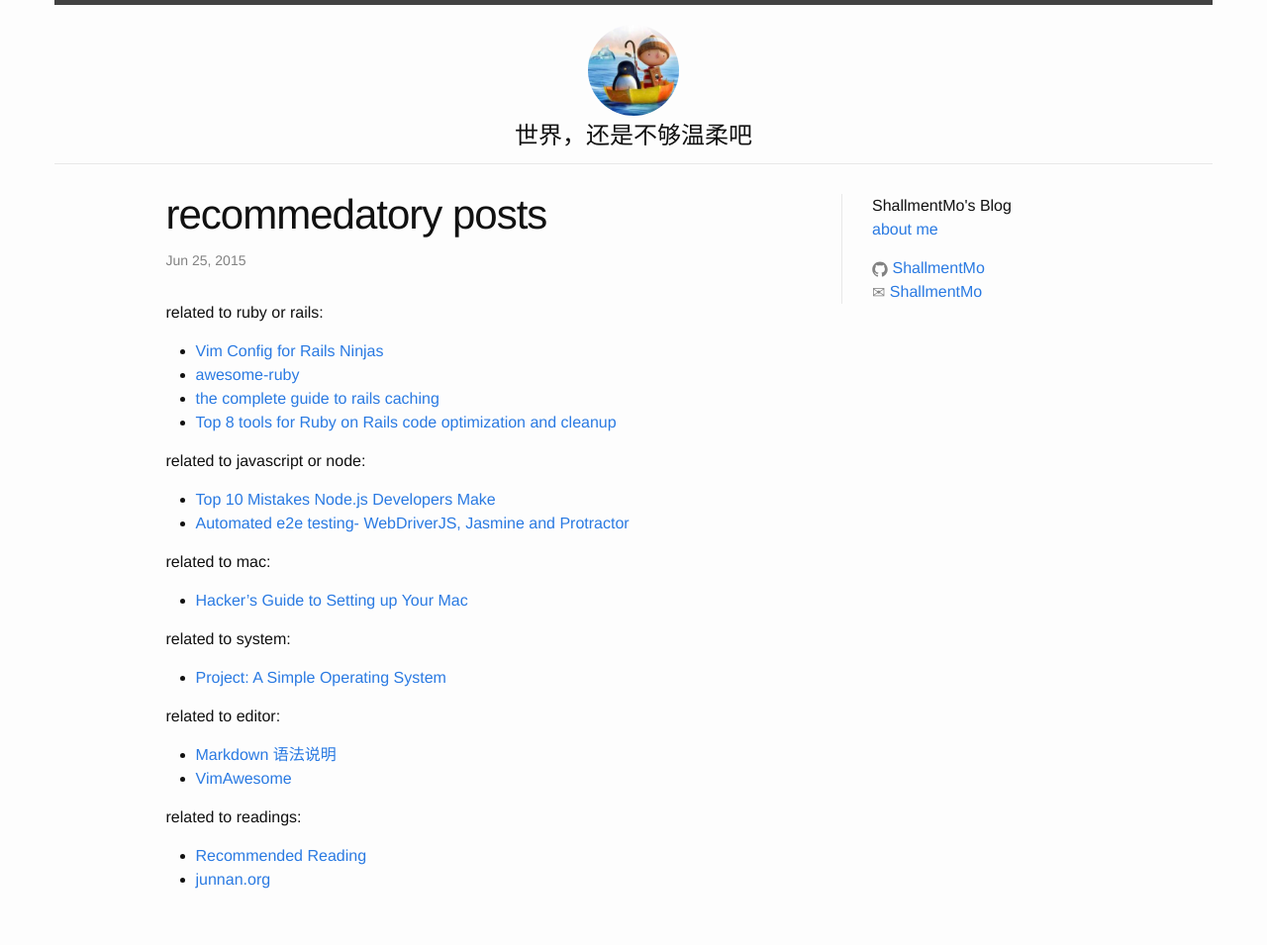
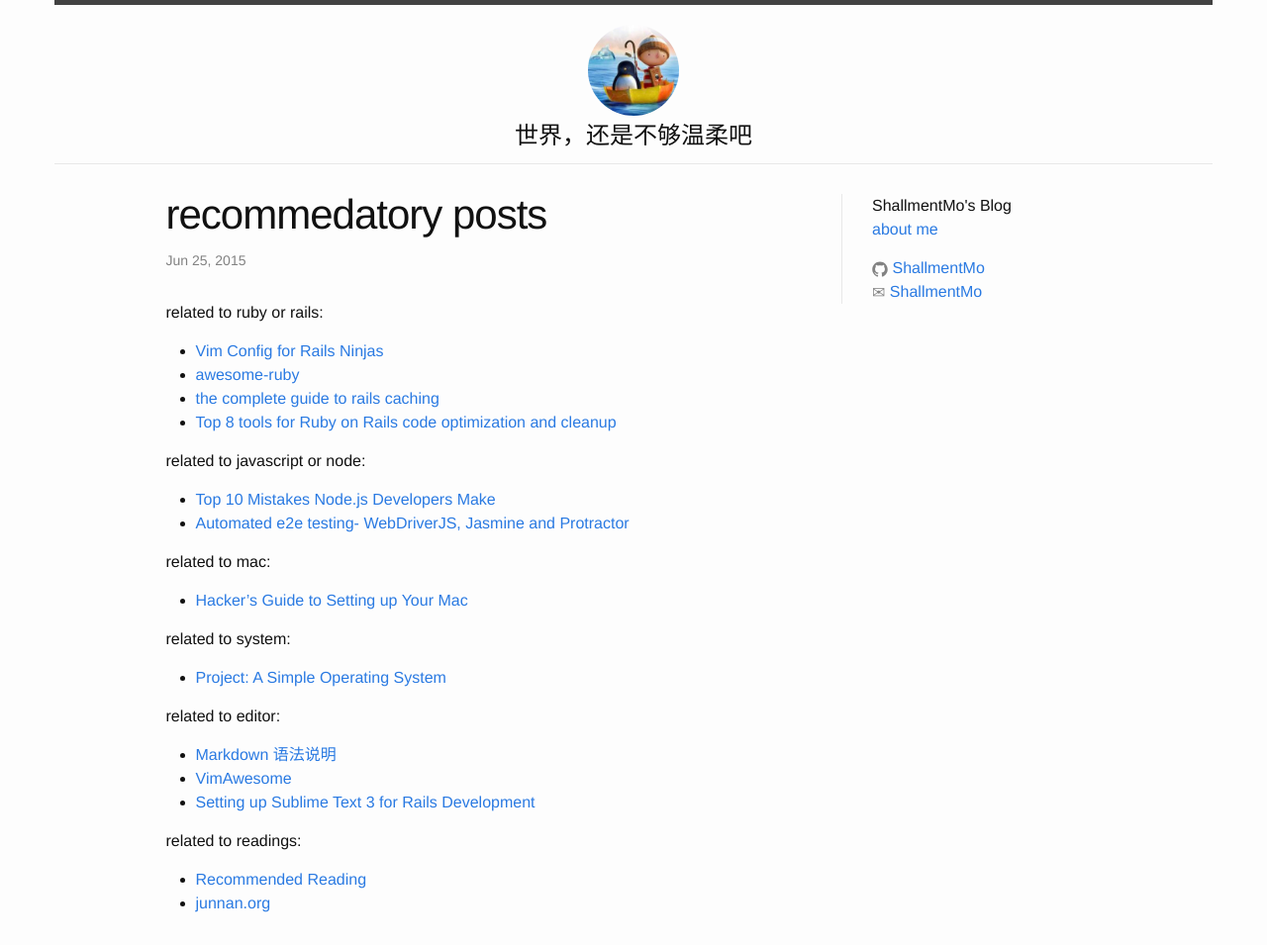
Before and after one commit to ShallmentMo/shallmentmo.github.com, a Jekyll site: the page built from _posts/2015-06-25-recommendatory-posts.markdown, in a window 1280 px wide. Shown: the whole page at 99% size. Built offline with Jekyll 4.4.1, drawn with Linux system fonts in a browser that asks for light colours; before the commit the page ends 931 px from its top, so only the background shows below that.

Commit message:
Update 2015-06-25-recommendatory-posts.markdown

```diff
--- a/_posts/2015-06-25-recommendatory-posts.markdown
+++ b/_posts/2015-06-25-recommendatory-posts.markdown
@@ -27,6 +27,7 @@ related to editor:
 
 * [Markdown 语法说明](http://www.appinn.com/markdown/)
 * [VimAwesome](http://vimawesome.com/)
+* [Setting up Sublime Text 3 for Rails Development](https://mattbrictson.com/sublime-text-3-recommendations)
 
 related to readings:
 
```
